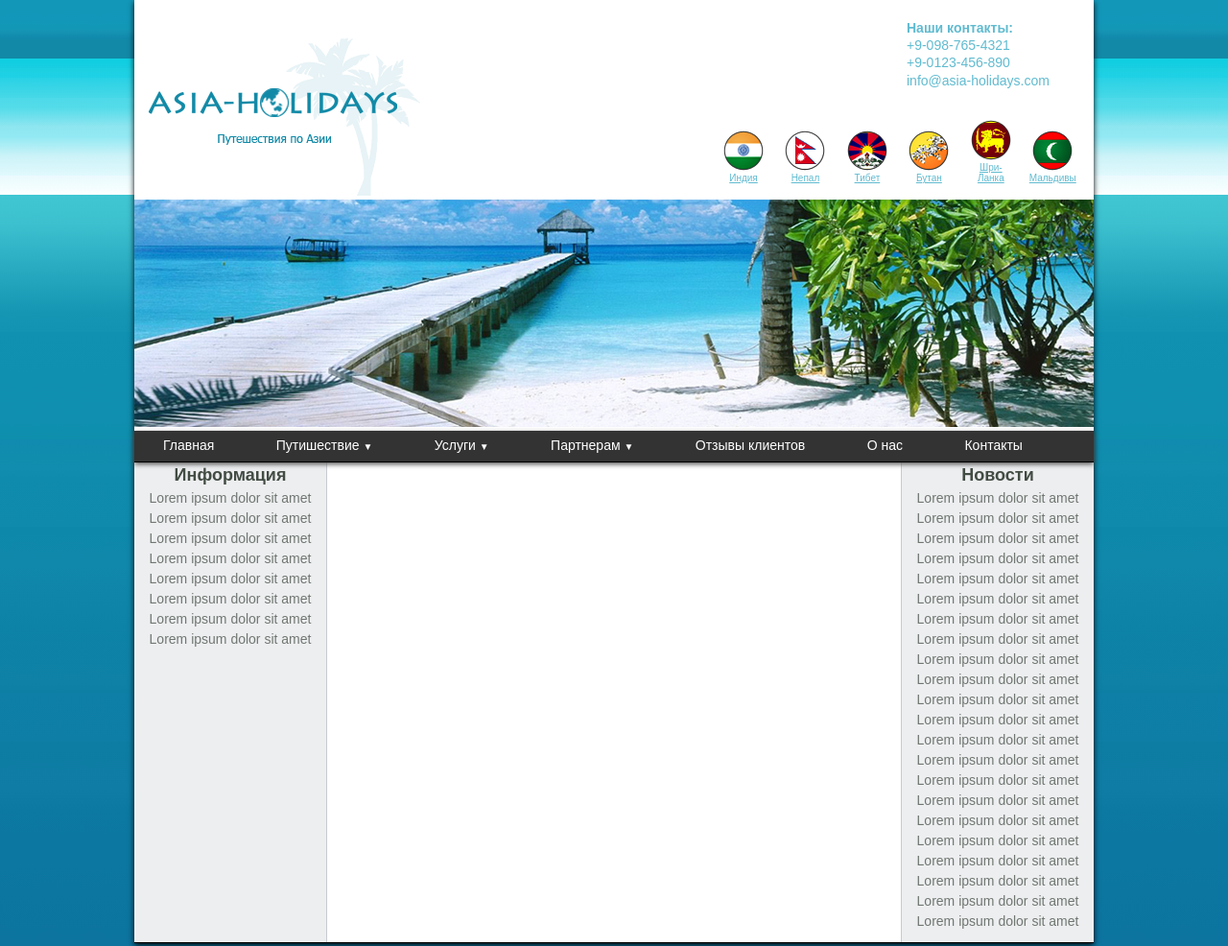
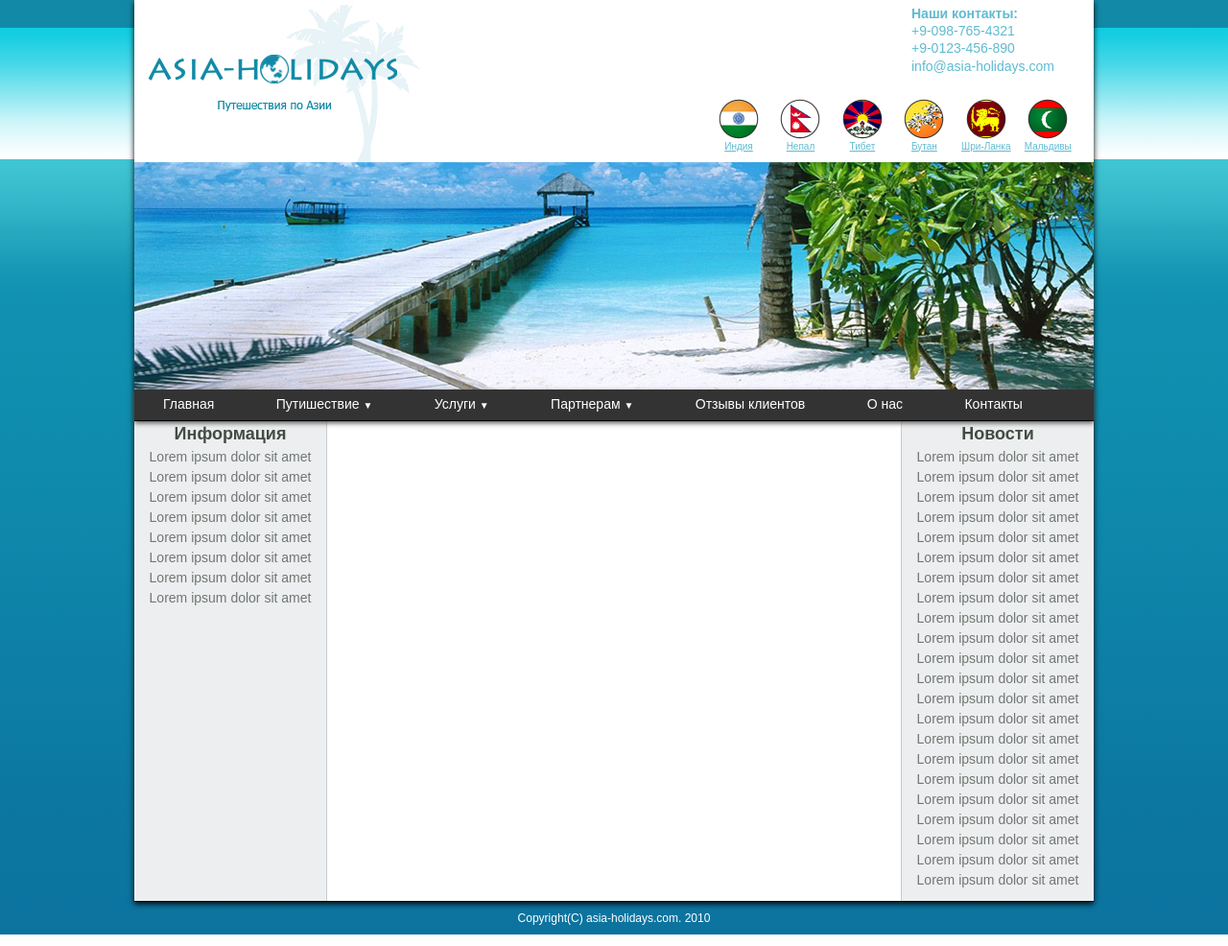
Before and after one commit to Anastasia92/home_work3, a plain HTML site: page index.html in a window 1280 px wide. Shown: the top 986 px of the page at 96% size. Drawn offline with Linux system fonts and the light colour scheme.

Commit message:
added flags

```diff
--- a/css/style.css
+++ b/css/style.css
@@ -4,17 +4,11 @@
 }
 body {
  	font-family: Arial, sans-serif;
- 	background: linear-gradient(to bottom, #1297b8 0%,#1297ba 2%,#1298b5 3%,
- 		#1297b8 3%,#0f96b4 3%,#149ab7 3%,#1796b6 3%,#1088aa 4%,#1289a7 4%,
- 		#1289a7 6%,#1389a3 6%,#0e8aa6 6%,#5defff 6%,#17ccdf 6%,#0ecfe0 6%,
- 		#18cde2 7%,#14cfe0 7%,#19cfe4 7%,#1bd0e1 7%,#20d1e5 8%,#28d2e3 8%,
- 		#29d2e5 8%,#46d8e7 10%,#4edae9 10%,#53dbe9 11%,#8ee6f0 13%,#92e9f3 14%,
- 		#ccf3f8 16%,#e1f9fd 18%,#e6fafb 18%,#ebfaff 18%,#f1fdfd 19%,#fdfeff 20%,
- 		#fafeff 20%,#fffffa 20%,#fbfffa 20%,#fffcff 20%,#43c7cc 20%,#40c3d7 20%,
- 		#3cc9d3 20%,#40c6d2 20%,#3cc0cf 23%,#1596b3 32%,#1293b2 34%,#1091b1 34%,
- 		#108fb0 43%,#0e8fac 45%,#118bb0 45%,#108dad 47%,#118daf 48%,#0f8bad 49%,
- 		#0f8aac 54%,#0d88aa 54%,#1088ab 58%,#0d83a7 64%,#0f81a6 70%,#0d7fa4 71%,
- 		#0e7fa7 71%,#0e7ea6 76%,#0d7da3 76%,#0f7ca5 81%,#0c79a2 83%,#0c739e 100%)
+ 	background: linear-gradient(to bottom, #1297b7 0%,#128aa7  0%,#128aa7
+ 		3%,#5ef0ff  3%,#11cde1  3%,#18cee2  4%,#2ad2e4  5%,#48d8e8 7%,
+ 		#ccf5f9  13%,#f5fdfe  16%,#ffffff  17%,#40c6d3  17%,#36bacb  21%,
+ 		#1a9cb8  28%,#1395b3 30%,#1191b1  32%,#0f8cad  48%,#0c77a1  86%,
+ 		#0c739f  100%)
 }
 .wrapper {
 	margin: 0 auto;
@@ -24,13 +18,16 @@ body {
 	-moz-box-shadow: 0px 2px 6px 0px rgba(0,4,5,1);
 	box-shadow: 0px 2px 6px 0px rgba(0,4,5,1);
 }
-.photo {
+.photo img {
 	display: block;
 }
 .logo {
 	width: 400px;
 	float: left;
-	padding: 40px 0 0 15px;
+	padding: 5px 0 0 15px;
+}
+.logo img {
+	display: block;
 }
 .country {
 	width: 400px;
@@ -41,23 +38,25 @@ body {
 .flags li {
 	display: inline-block;
 	list-style-type: none;
-	width: 50px;
-	padding: 15px 0 15px 10px;
+	vertical-align: top;
+	width: 60px;
+
+
 }
 .flags a {
 	display: block;
 	font-size: 10px;
 	text-align: center;
 	color: #60bbd0;
+
 }
 .number {
 	font-weight: bold;
 }
 .contact {
 	float: right;
-	width: 175px;
-	height: 90px;
-	padding: 20px 20px 0 0;
+	width: 170px;
+	padding: 5px 20px 25px 0;
 	font-size: 14px;
 	line-height: 1.3;
 	color: #60bbd0;
--- a/index.html
+++ b/index.html
@@ -12,10 +12,10 @@
 
 	</div>
 	<div class="contact">
-		<p><span class="number">Наши контакты:</span><br>
-		+9-098-765-4321 <br>
-		+9-0123-456-890 <br>
-		info@asia-holidays.com <br></p>
+		<p class="number">Наши контакты:</p>
+		<p>+9-098-765-4321</p>
+		<p>+9-0123-456-890</p>
+		<p>info@asia-holidays.com</p>
 	</div>
 	<div class="country">
 		<ul class="flags">
@@ -23,12 +23,10 @@
 			<li><a href="#"><img src="img/nepal.png" alt="">Непал</a></li>
 			<li><a href="#"><img src="img/tibet.png" alt="">Тибет</a></li>
 			<li><a href="#"><img src="img/bhutan.png" alt="">Бутан</a></li>
-			<li><a href="#"><img src="img/sri-lanka.png" alt="">Шри-Ланка<pre></a></li>
+			<li><a href="#"><img src="img/sri-lanka.png" alt="">Шри-Ланка</a></li>
 			<li><a href="#"><img src="img/maldives.png" alt="">Мальдивы</a></li>
 		</ul>
 	</div>
-
-
 	<div class="photo"><img src="img/logo.png" alt=""></div>
 	<ul class="menu">
 		<li><a href="#">Главная</a></li>
```
